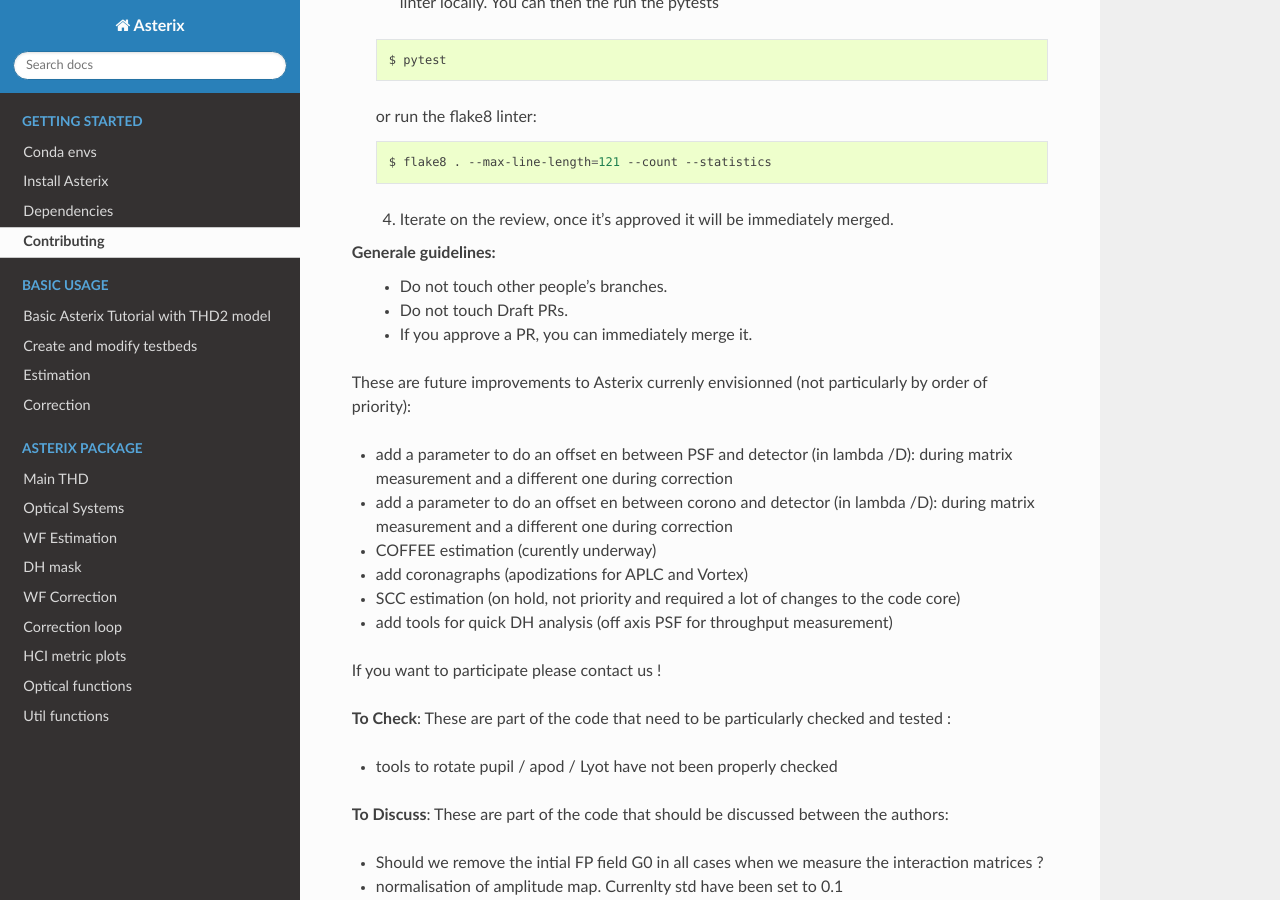
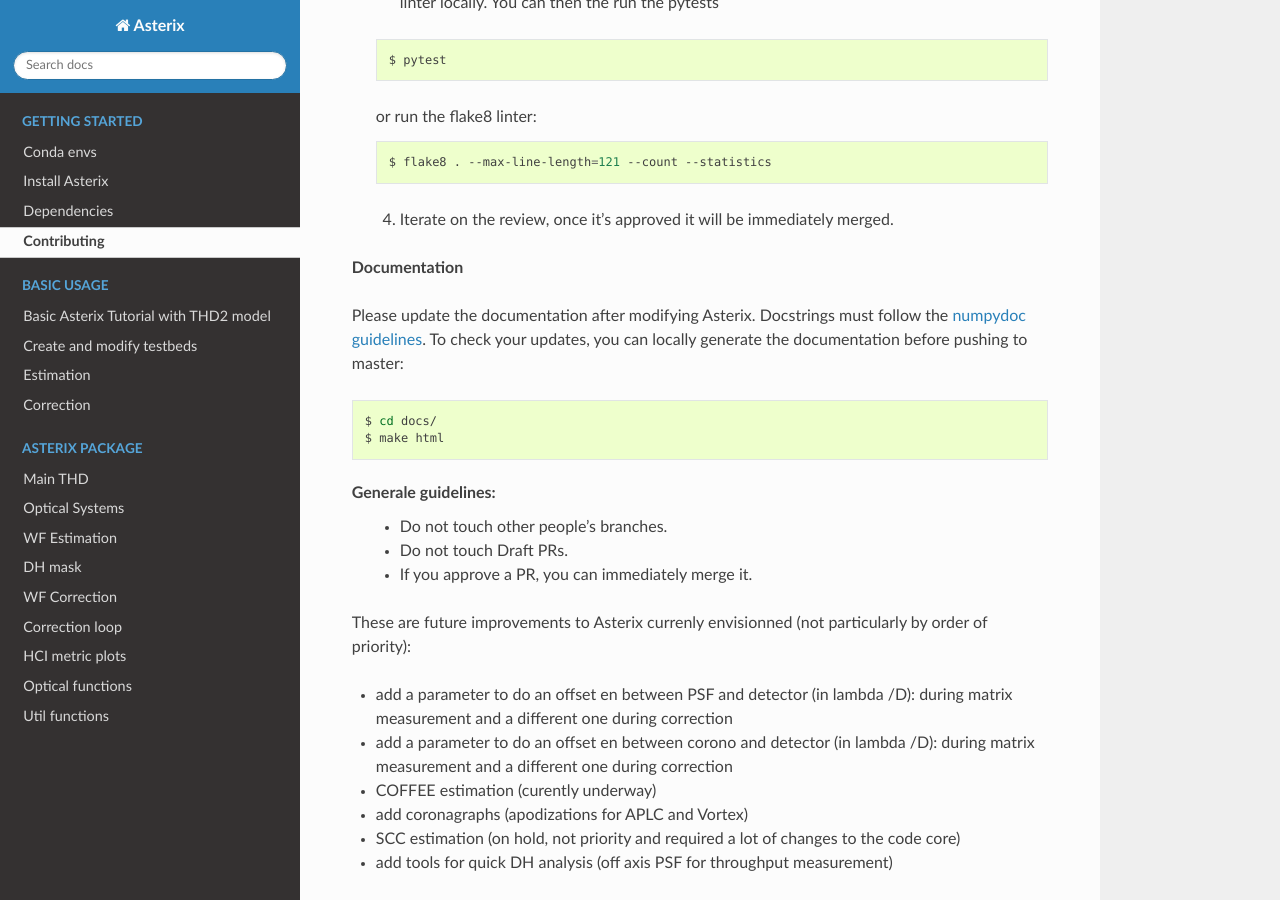
Before and after one commit to johanmazoyer/Asterix, a Sphinx documentation site: the page built from docs/todo.rst, in a window 1280 px wide and 900 px high, scrolled down 435 px. Built offline with Sphinx 7.4.7 and the Read the Docs theme 2.0.0, drawn with Linux system fonts in a browser that asks for light colours.

Commit message:
update todo with doc

```diff
--- a/docs/todo.rst
+++ b/docs/todo.rst
@@ -27,6 +27,15 @@
 
     4. Iterate on the review, once it's approved it will be immediately merged.
 
+**Documentation**
+
+Please update the documentation after modifying Asterix. Docstrings must follow the `numpydoc guidelines <https://numpydoc.readthedocs.io/en/latest/format.html>`_.
+To check your updates, you can locally generate the documentation before pushing to master:
+
+.. code-block:: bash
+
+        $ cd docs/
+        $ make html
 
 Generale guidelines:
     * Do not touch other people's branches.
```
